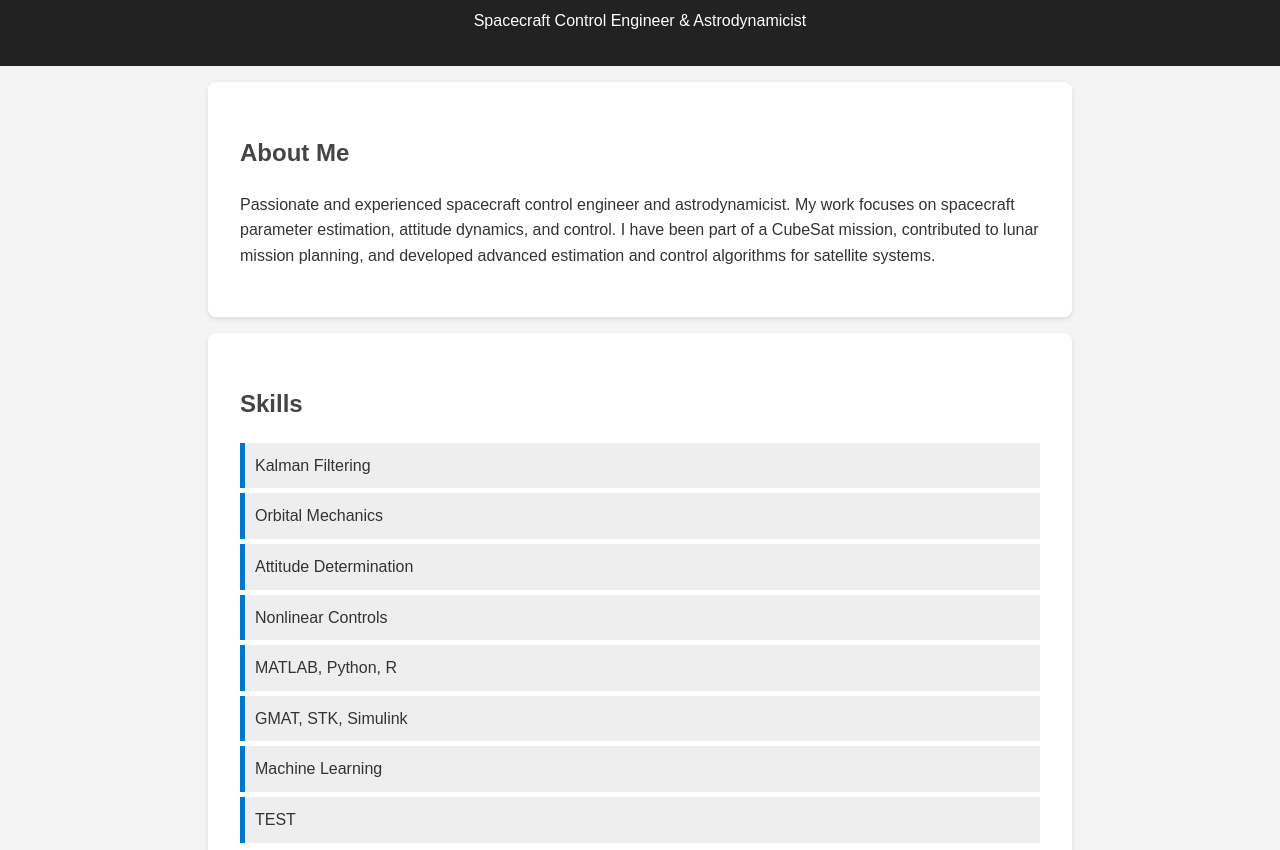
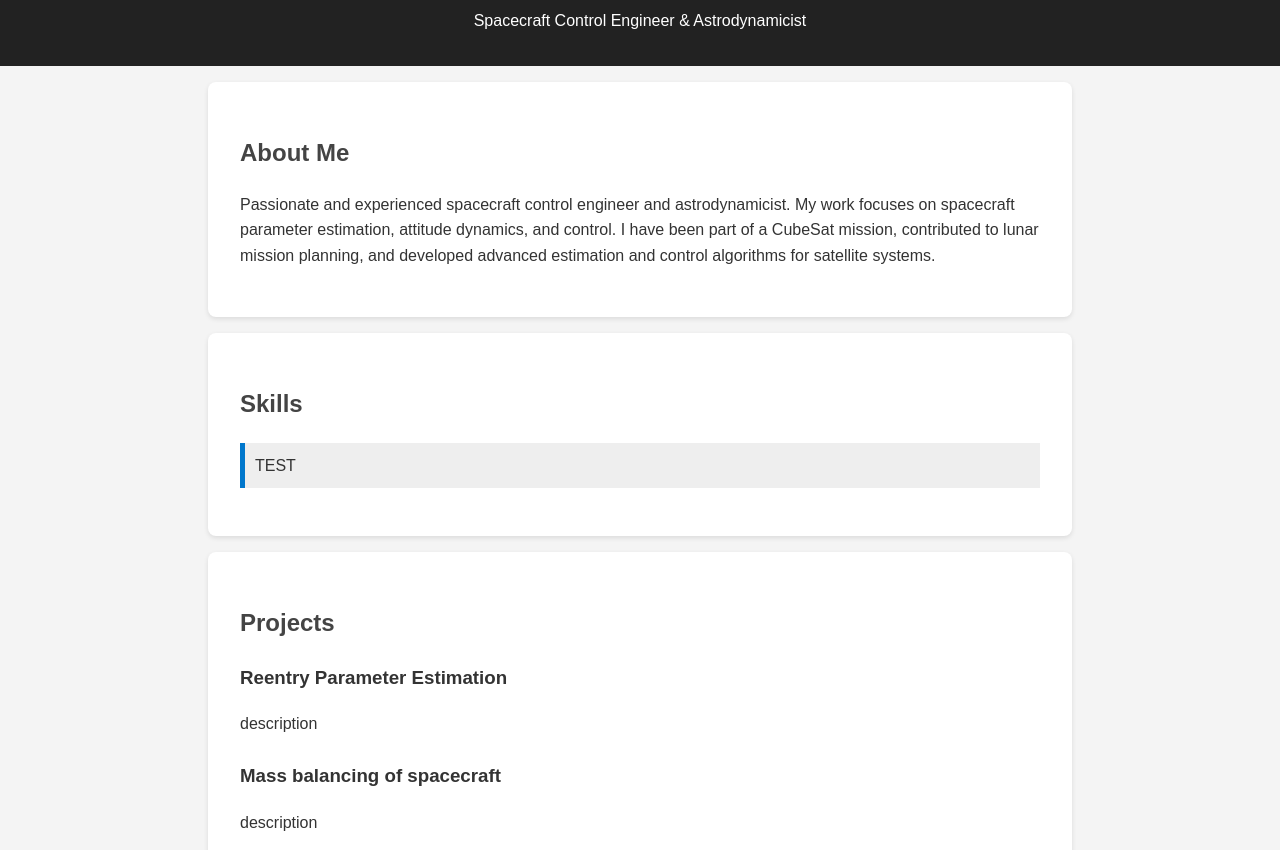
Before and after one commit to opadun1/opadun1.github.io, a plain HTML site: page index.html in a window 1280 px wide. Shown: the part 102-952 px from the top of the page. Drawn offline with Linux system fonts and the light colour scheme.

Commit message:
remove unneccesarry

```diff
--- a/index.html
+++ b/index.html
@@ -18,13 +18,6 @@
     <section id="skills">
         <h2>Skills</h2>
         <ul>
-            <li>Kalman Filtering</li>
-            <li>Orbital Mechanics</li>
-            <li>Attitude Determination</li>
-            <li>Nonlinear Controls</li>
-            <li>MATLAB, Python, R</li>
-            <li>GMAT, STK, Simulink</li>
-            <li>Machine Learning</li>
             <li>TEST</li>
         </ul>
     </section>
@@ -72,7 +65,7 @@
         </ol>
     </section>
     <footer>
-        <p>Contact: alexeypadun@gmail.com | opadun@wpi.edu | 330-554-3989</p>
+        <p>Contact: alexeypadun@gmail.com | opadun@wpi.edu </p>
     </footer>
     <script src="script.js"></script>
 </body>
```
